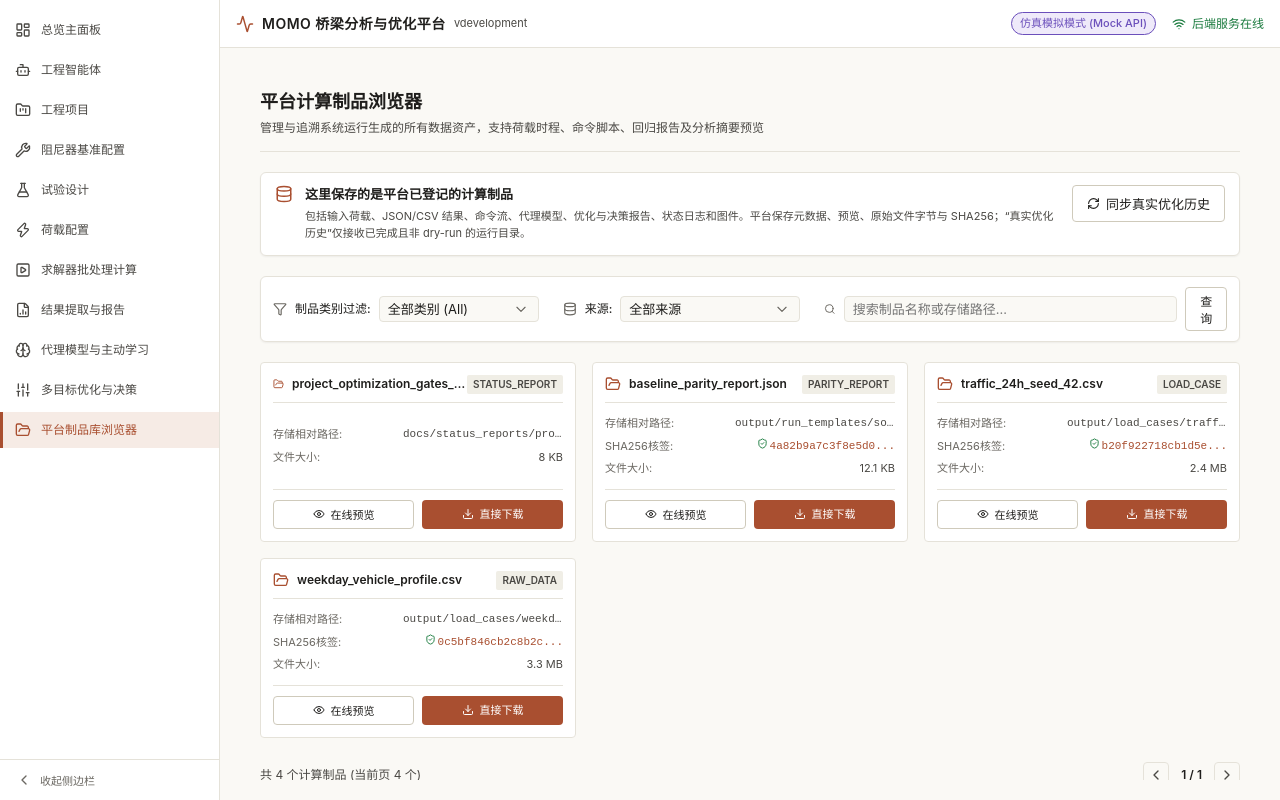
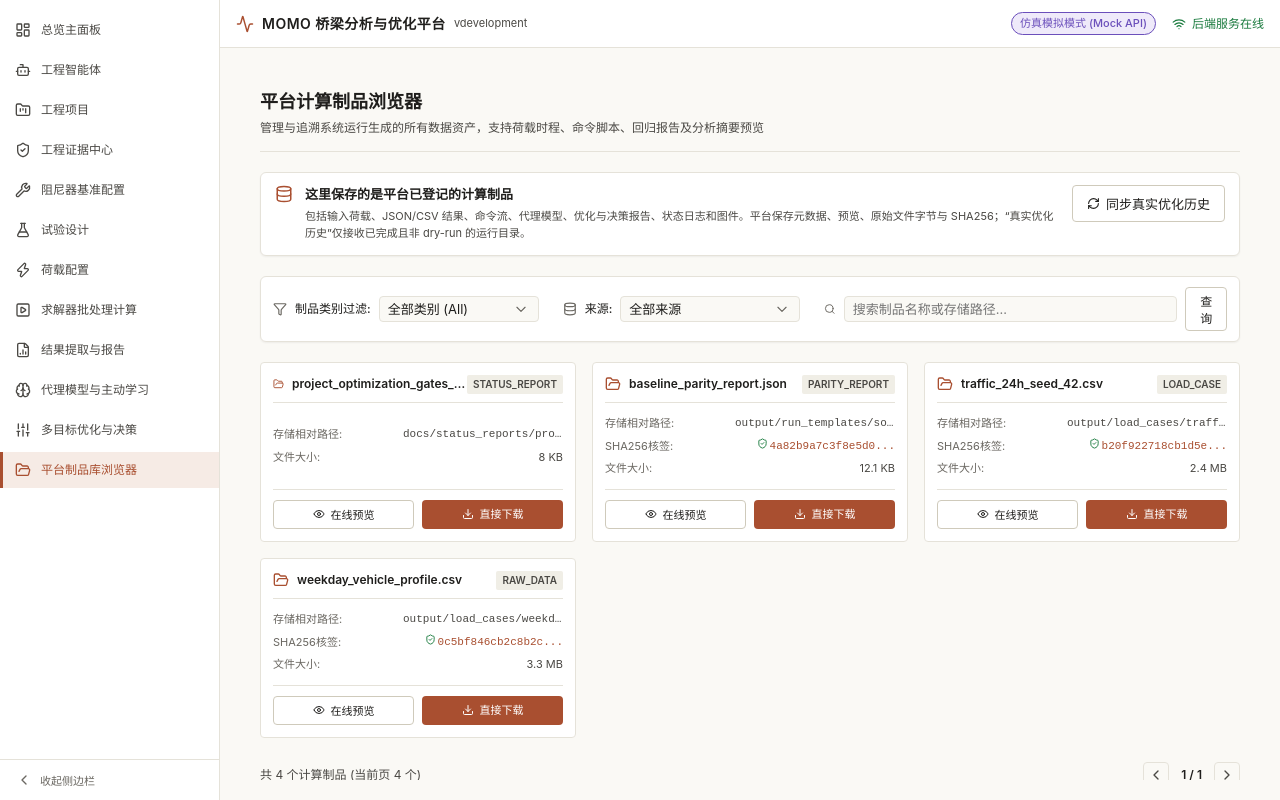
Before and after one commit to Zx0512-tech/momoagent, a React (Vite) app in the folder platform-ui/: page /artifacts in a window 1280 px wide. Built offline with nearby package versions, Linux system fonts and the light colour scheme.

Commit message:
feat: add evidence center navigation

```diff
--- a/platform-ui/src/components/layout/Sidebar.tsx
+++ b/platform-ui/src/components/layout/Sidebar.tsx
@@ -10,6 +10,7 @@ import {
   Sliders,
   FolderOpen,
   FolderKanban,
+  ShieldCheck,
   Wrench,
   Bot,
   ChevronLeft,
@@ -28,6 +29,7 @@ export const Sidebar: React.FC<SidebarProps> = ({ collapsed, onToggle }) => {
     { name: "总览主面板", path: "/", icon: LayoutDashboard },
     { name: "工程智能体", path: "/agent", icon: Bot },
     { name: "工程项目", path: "/projects", icon: FolderKanban },
+    { name: "工程证据中心", path: "/evidence", icon: ShieldCheck },
     { name: "阻尼器基准配置", path: "/damper-base", icon: Wrench },
     { name: "试验设计", path: "/experiment-design", icon: FlaskConical },
     { name: "荷载配置", path: "/loads", icon: Zap },
```
